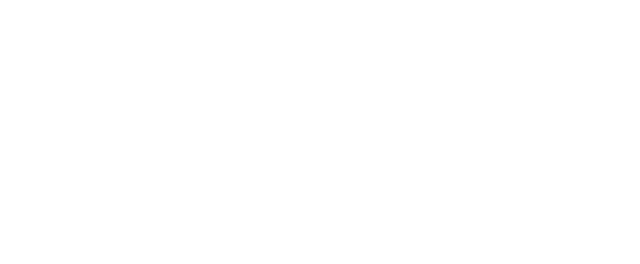
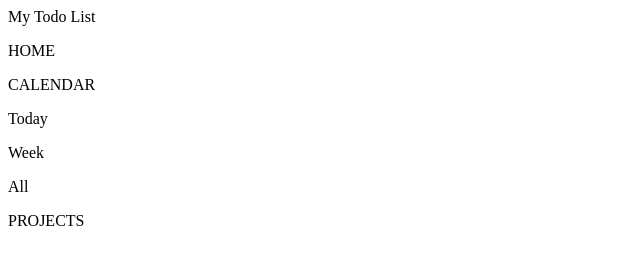
Before and after one commit to sofoniasElala/Todo-list, a website built with webpack: page src/index.html in a window 1280 px wide. Shown: the whole page, without its empty margins (0-640 px from the left). Built offline with nearby package versions, Linux system fonts and the light colour scheme.

Commit message:
Add header and sidebar without css

```diff
--- a/src/index.html
+++ b/src/index.html
@@ -6,6 +6,15 @@
     </head>
 
     <body>
-
+        <header>My Todo List</header>
+        <div class="side-bar">
+            <p class="home">HOME</p>
+            <p class="calendar">CALENDAR</p>
+            <p class="today">Today</p>
+            <p class="week">Week</p>
+            <p class="all">All</p>
+            <p class="projects">PROJECTS</p>
+        </div>
+        <div class="main"></div>
     </body>
 </html>
```
Also changed, not shown: dist/index.html.
